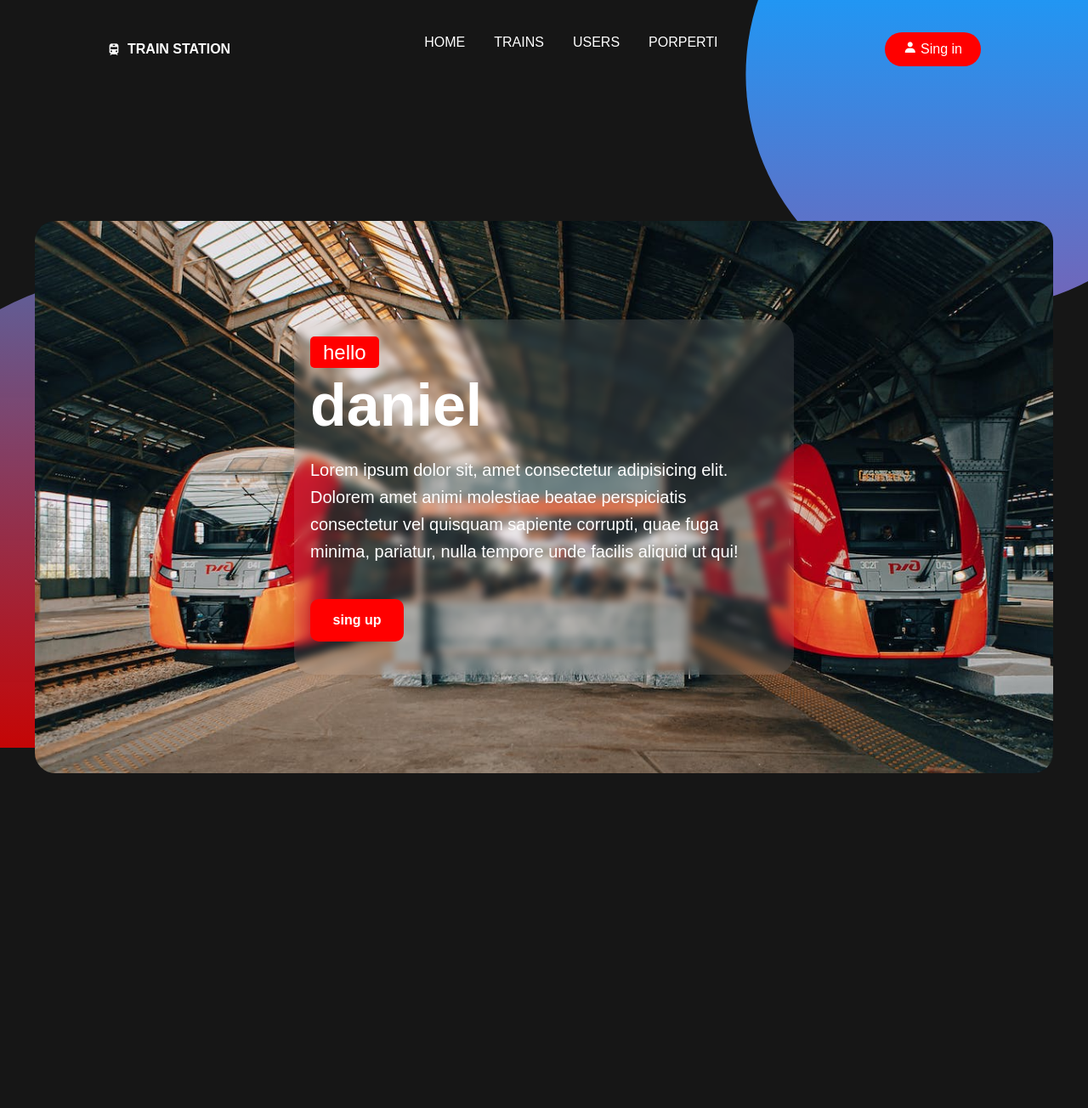
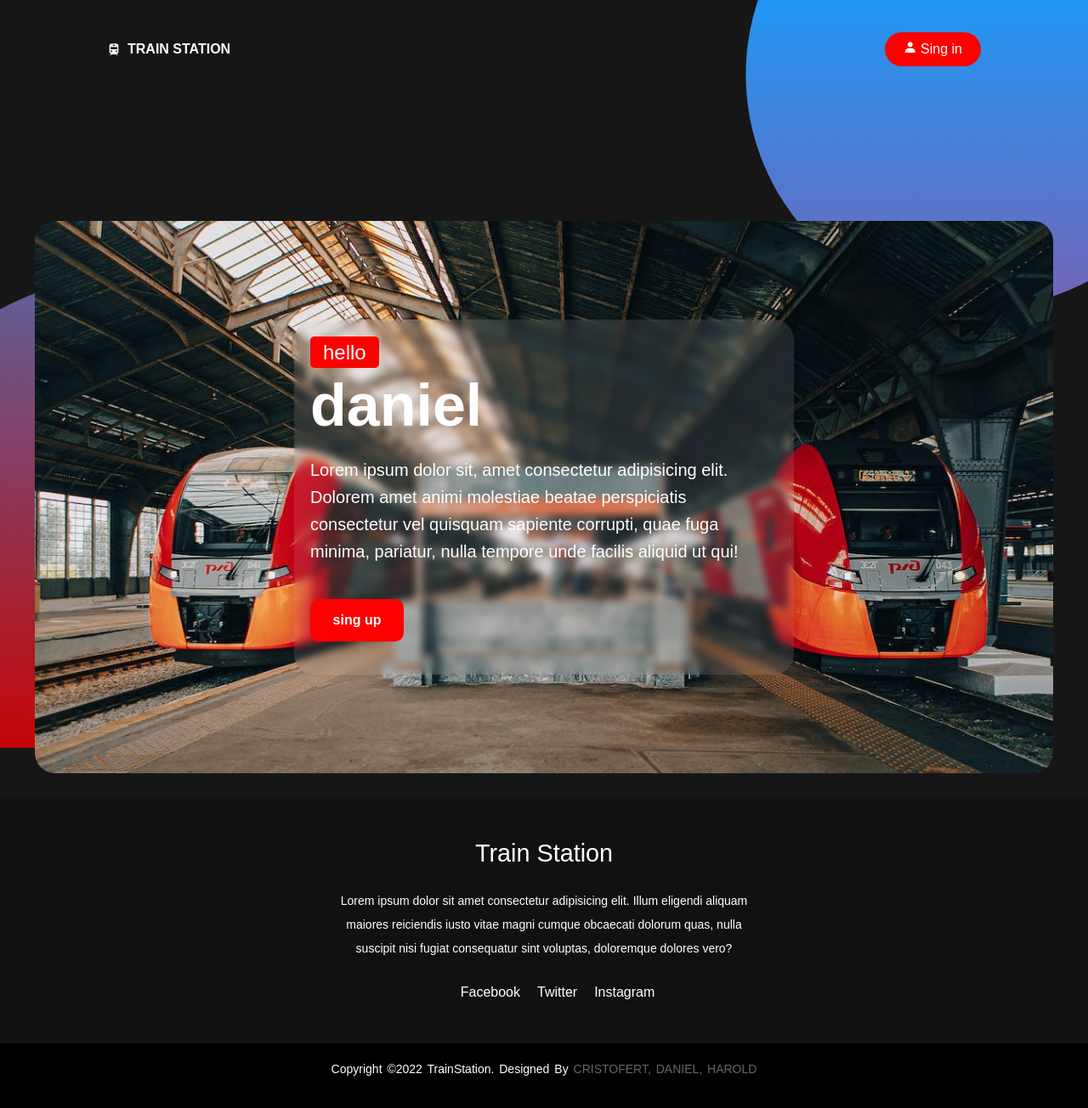
Before and after one commit to aldana212/Proyecto_arley, a React (Create React App) app in the folder frontend/: page / in a window 1280 px wide. Shown: the whole page at 85% size. Before the commit the page ends 910 px from the top, so only its background shows below. Built offline with nearby package versions, Linux system fonts and the light colour scheme.

Commit message:
Acomode el footer a la pagina principal y quite los links del Nav

```diff
--- a/frontend/src/cssComponents/footerUser.module.css
+++ b/frontend/src/cssComponents/footerUser.module.css
@@ -5,6 +5,7 @@
 }
 
 footer{
+    margin-top: 30px;
     background-color: #111;
     height: auto;
     width: 100%;
--- a/frontend/src/pages/home.jsx
+++ b/frontend/src/pages/home.jsx
@@ -4,7 +4,7 @@ import { useState } from "react";
 import { Register } from '../components/register';
 import { Login } from '../components/login';
 import { Link } from 'react-router-dom';
-
+import { FooterUser } from '../components/FooterUser';
 export function Home() {
 
   const [clickLogin, setClickLogin] = useState(false);
@@ -17,12 +17,12 @@ export function Home() {
       <header className={Style.cont_header}>
         <div className={Style.nav} id={Style.container}>
           <Link href="" className={Style.logo}><i className='bx bxs-train'></i>Train Station</Link>
-          <ul className={Style.navbar}>
+          {/* <ul className={Style.navbar}>
             <li><Link to='/HomeUsers'>Home</Link></li>
             <li><Link to='/HomeAdmin'>Trains</Link></li>
             <li><Link to='/AdminUser'>Users</Link></li>
             <li><Link >porperti</Link></li>
-          </ul>
+          </ul> */}
 
           <button onClick={() => setClickLogin(!clickLogin)} className={Style.btn}><i class='bx bxs-user' ></i> Sing in</button>
         </div>
@@ -52,7 +52,7 @@ export function Home() {
           <li><Link href="#"><i className='bx bxl-instagram' id={Style.instagram}></i></Link></li>
         </ul>
       </div>
-
+      <FooterUser/>
     </>
   );
 }
```
